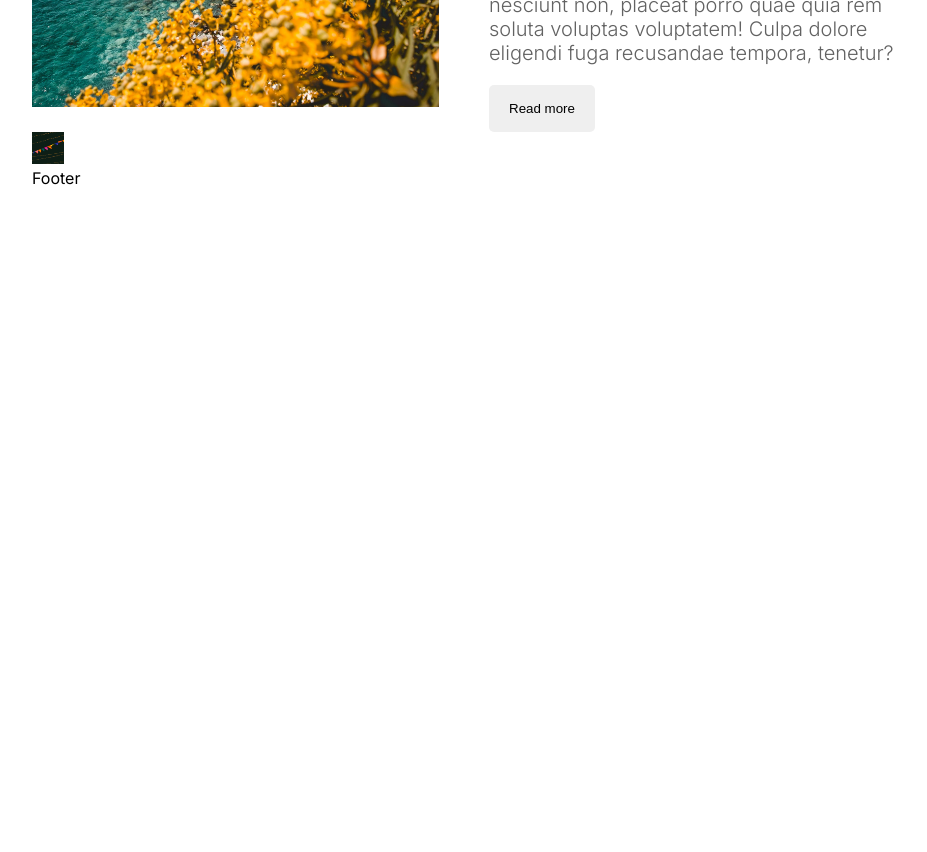
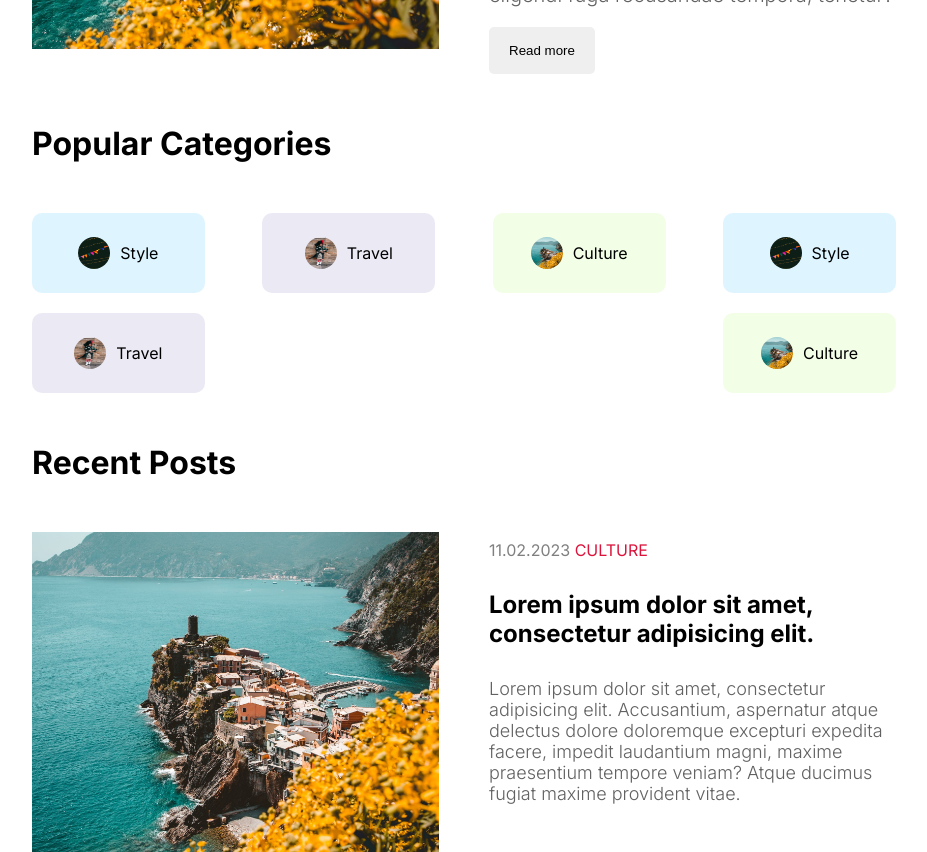
Before and after one commit to AleksNau/next-blog, a Next.js app: page / in a window 1280 px wide. Shown: the part 840-1692 px from the top of the page, without its empty margins (176-1103 px from the left). Before the commit the page ends 1028 px from the top, so only its background shows below. Built offline with nearby package versions, Linux system fonts and the light colour scheme.

Commit message:
develop news

```diff
--- a/src/app/homepage.module.css
+++ b/src/app/homepage.module.css
@@ -0,0 +1,4 @@
+.content {
+    display: flex;
+    gap: 50px;
+}
--- /dev/null
+++ b/src/components/Card/Card.js
@@ -0,0 +1,30 @@
+import s from "./card.module.scss";
+import Image from "next/image";
+import React from "react";
+import Link from "next/link";
+
+const Card = () => {
+    return (
+        <div className={s.container}>
+            <div className={s.imageContainer}>
+                <Image className={s.image} src={'/p1.jpeg'} alt={'card'} fill/>
+            </div>
+            <div className={s.textContainer}>
+                <div className={s.detail}>
+                    <span className={s.date}>11.02.2023</span>
+                    <span className={s.category}> CULTURE</span>
+                </div>
+                <Link href={'/'}>
+                    <h2 className={s.title}>Lorem ipsum dolor sit amet, consectetur adipisicing elit.</h2>
+                </Link>
+                <p className={s.description}>Lorem ipsum dolor sit amet, consectetur adipisicing elit. Accusantium,
+                    aspernatur atque delectus dolore doloremque excepturi expedita facere, impedit laudantium magni,
+                    maxime praesentium tempore veniam? Atque ducimus fugiat maxime provident vitae.</p>
+                <Link className={s.link} href={'/'}>Read More</Link>
+            </div>
+        </div>
+    )
+}
+
+
+export default Card;
--- /dev/null
+++ b/src/components/Card/card.module.scss
@@ -0,0 +1,43 @@
+.container {
+  margin-bottom: 50px;
+  display: flex;
+  align-items: center;
+  gap: 50px;
+}
+
+.imageContainer {
+  flex: 1;
+  height: 350px;
+  position: relative;
+}
+
+.image {
+  object-fit: cover;
+}
+
+.textContainer {
+  flex: 1;
+  display: flex;
+  flex-direction: column;
+  gap: 30px;
+}
+
+.date {
+  color: gray;
+}
+
+.category {
+  color: crimson;
+}
+
+.description {
+  font-size: 18px;
+  font-weight: 300;
+  color: var(--softTextColor);
+}
+
+.link {
+  border-bottom: 1px solid crimson;
+  width: max-content;
+  padding-top: 20px;
+}
--- a/src/components/Cardlist/CardList.js
+++ b/src/components/Cardlist/CardList.js
@@ -1,10 +1,19 @@
 import React from 'react';
 import s from "./cardlist.module.scss";
 import Pagination from "@/components/Pagination/Pagination";
+import Image from "next/image";
+import Card from "@/components/Card/Card";
 
 const CardList = () => {
     return (
         <div className={s.container}>
+            <h1 className={s.title}>Recent Posts</h1>
+            <div className={s.posts}>
+                <Card/>
+                <Card/>
+                <Card/>
+                <Card/>
+            </div>
             <Pagination/>
         </div>
     );
--- a/src/components/Cardlist/cardlist.module.scss
+++ b/src/components/Cardlist/cardlist.module.scss
@@ -1,3 +1,27 @@
 .container {
+ flex: 5;
+}
+
+.title {
+ margin: 50px 0;
+}
+
+
+
+
+@media screen and (max-width: 1280px){
 
 }
+
+@media screen and (max-width: 1024px){
+
+}
+
+@media screen and (max-width: 768px){
+
+
+}
+
+@media screen and (max-width: 640px){
+
+}
--- a/src/components/CategoryList/CategoryList.js
+++ b/src/components/CategoryList/CategoryList.js
@@ -6,12 +6,34 @@ import Link from "next/link";
 const CategoryList = () => {
     return (
         <div className={s.container}>
-            <h1 className={s.title}></h1>
+            <h1 className={s.title}>Popular Categories</h1>
             <div className={s.categories}>
-                    <Link href={'/blog?cat=style'} className={`${s.category} ${s.style}`}>
-                        <Image src={'/style.png'} width={32} height={32} className={s.image}/>
-                    </Link>
+                <Link href={'/blog?cat=style'} className={`${s.category} ${s.style}`}>
+                    <Image src={'/style.png'} width={32} height={32} className={s.image}/>
+                    Style
+                </Link>
+                <Link href={'/blog?cat=style'} className={`${s.category} ${s.travel}`}>
+                    <Image src={'/travel.png'} width={32} height={32} className={s.image}/>
+                    Travel
+                </Link>
+                <Link href={'/blog?cat=style'} className={`${s.category} ${s.culture}`}>
+                    <Image src={'/culture.png'} width={32} height={32} className={s.image}/>
+                    Culture
+                </Link>
+                <Link href={'/blog?cat=style'} className={`${s.category} ${s.style}`}>
+                    <Image src={'/style.png'} width={32} height={32} className={s.image}/>
+                    Style
+                </Link>
+                <Link href={'/blog?cat=style'} className={`${s.category} ${s.travel}`}>
+                    <Image src={'/travel.png'} width={32} height={32} className={s.image}/>
+                    Travel
+                </Link>
+                <Link href={'/blog?cat=style'} className={`${s.category} ${s.culture}`}>
+                    <Image src={'/culture.png'} width={32} height={32} className={s.image}/>
+                    Culture
+                </Link>
             </div>
+
         </div>
     );
 };
--- a/src/components/CategoryList/categoryList.module.scss
+++ b/src/components/CategoryList/categoryList.module.scss
@@ -1,3 +1,67 @@
 .container {
 
 }
+
+.title {
+  margin: 50px 0;
+}
+
+.categories {
+  display: flex;
+  flex-wrap: wrap;
+  justify-content: space-between;
+  gap: 20px;
+}
+
+.category {
+  display: flex;
+  align-items: center;
+  gap: 10px;
+  width: 15%;
+  height: 80px;
+  justify-content: center;
+  text-transform: capitalize;
+  border-radius: 10px;
+}
+
+.category.style {
+  background-color: #57c4ff31;
+}
+
+.category.travel {
+  background-color: rgba(100, 90, 171, 0.13);
+}
+
+.category.culture {
+  background-color: rgba(185, 248, 122, 0.19);
+}
+
+.image {
+  border-radius: 50%;
+}
+
+
+@media screen and (max-width: 1280px){
+  .category {
+    width: 20%;
+  }
+}
+
+@media screen and (max-width: 1024px){
+  .category {
+    width: 25%;
+  }
+}
+
+@media screen and (max-width: 768px){
+  .category {
+    width: 35%;
+  }
+
+}
+
+@media screen and (max-width: 640px){
+  .category {
+    width: 100%;
+  }
+}
--- a/src/components/Featured/featured.module.scss
+++ b/src/components/Featured/featured.module.scss
@@ -46,3 +46,33 @@
   border-radius: 5px;
   width: max-content;
 }
+
+
+@media screen and (max-width: 1280px){
+  .title {
+    font-size: 72px;
+  }
+}
+
+@media screen and (max-width: 1024px){
+  .title {
+    font-size: 64px;
+  }
+
+  .image {
+    display: none;
+  }
+}
+
+@media screen and (max-width: 768px){
+  .title {
+    font-size: 48px;
+  }
+
+}
+
+@media screen and (max-width: 640px){
+  .title {
+    font-size: 36px;
+  }
+}
--- a/src/components/Footer/footer.module.scss
+++ b/src/components/Footer/footer.module.scss
@@ -1,3 +1,21 @@
 .container {
-background-color: var(red);
+
 }
+
+
+@media screen and (max-width: 1280px){
+
+}
+
+@media screen and (max-width: 1024px){
+
+}
+
+@media screen and (max-width: 768px){
+
+
+}
+
+@media screen and (max-width: 640px){
+
+}
--- a/src/components/Menu/menu.module.scss
+++ b/src/components/Menu/menu.module.scss
@@ -1,3 +1,21 @@
 .container {
+flex: 2;
+}
+
+
+@media screen and (max-width: 1280px){
 
 }
+
+@media screen and (max-width: 1024px){
+
+}
+
+@media screen and (max-width: 768px){
+
+
+}
+
+@media screen and (max-width: 640px){
+
+}
```
Also changed, not shown: src/components/Menu/Menu.js (+19 -1 lines).
